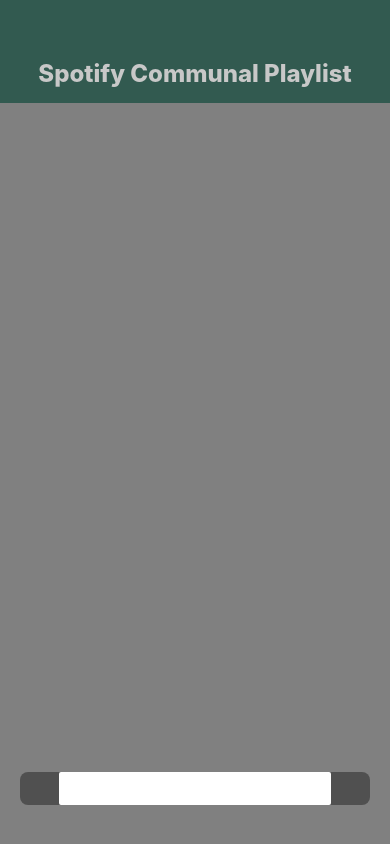
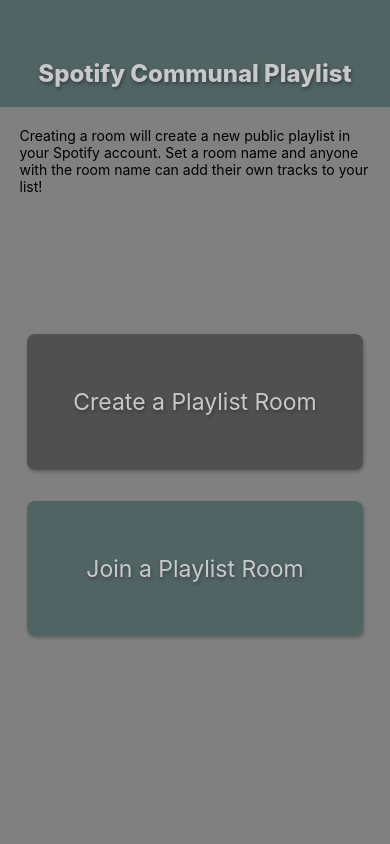
Before and after one commit to brianjhaller/spotifyShare, a React Native app: screen / in a window 390 px wide. Built offline with nearby package versions, Linux system fonts and the light colour scheme; no server answers.

Commit message:
finishing the login component

```diff
--- a/components/headerComponent.tsx
+++ b/components/headerComponent.tsx
@@ -13,8 +13,8 @@
 
 const styles = StyleSheet.create({
   container: {
-    flex: 1,
-    backgroundColor: 'rgb(50, 90, 80)',
+    paddingBottom: '5%',
+    backgroundColor: 'rgb(80, 100, 100)',
     alignItems: 'center',
   },
   text: {
@@ -22,6 +22,12 @@
     color: 'rgb(200, 200, 200)',
     fontSize: 24,
     fontWeight: '800',
+    textShadowColor: 'rgba(0, 0, 0, 0.40)',
+    textShadowOffset: {
+      width: 1,
+      height: 2
+    },
+    textShadowRadius: 3.84,
   }
 });
 
--- a/components/loginComponent.tsx
+++ b/components/loginComponent.tsx
@@ -1,9 +1,13 @@
 import React, { useState } from 'react';
-import { StyleSheet, Text, Button, View, Linking } from 'react-native';
+import { StyleSheet, Text, TouchableOpacity, View, Linking, Modal, TextInput } from 'react-native';
 import spotifyOauth from '../config.js';
 
 const LoginComponent = props => {
   console.log("hit LoginComponent")
+
+  const [createModalVisible, setCreateModalVisible] = useState(false);
+  const [joinModalVisibile, setJoinModalVisible] = useState(false);
+  const [roomName, onChangeRoomName] = useState('');
 
   const startSpotifyOauth = scopes => {
     Linking.addEventListener('url', handleUrl)
@@ -24,20 +28,79 @@
         props.setLogin(true);
       })
     }
-    Linking.openURL(`https://accounts.spotify.com/authorize?response_type=code&client_id=${spotifyOauth.clientId}&scope=playlist-modify-private%20user-modify-playback-state&redirect_uri=${spotifyOauth.redirect}`)
+    Linking.openURL(`https://accounts.spotify.com/authorize?response_type=code&client_id=${spotifyOauth.clientId}&scope=${scopes}&redirect_uri=${spotifyOauth.redirect}`)
     Linking.removeEventListener('url', handleUrl)
   }
 
   return (
     <View style={styles.container}>
-      <View style={styles.buttonContainer}>
-        <Button
-          onPress={() =>  {
-            startSpotifyOauth(scopes)
-          }}
-          title="Click to Login"
-          color='white'
-        />
+      <Modal
+        animationType='fade'
+        transparent={true}
+        visible={createModalVisible}
+        onRequestClose={() => {
+          Alert.alert("Modal has been closed.");
+        }}
+      >
+        <View style={styles.modalContainer}>
+          <View style={{...styles.modalView, backgroundColor: 'rgb(80, 100, 100)',}}>
+            <View style={{flex: 1.5}}>
+              <Text style={styles.buttonText}>Enter a name for your room:</Text>
+            </View>
+            <View style={{flex: 2, width: '100%'}}>
+              <TextInput
+                maxLength={24}
+                style={styles.modalTextInput}
+                onChangeText={text => onChangeRoomName(text)}
+                placeholder={'e.g. Spotify Office Party'}
+                keyboardType={'default'}
+                value={roomName}
+              />
+            </View>
+            <View style={{flex: 4, width: '100%'}}>
+              <TouchableOpacity
+                style={{...styles.modalButton, height: '70%', backgroundColor: 'rgb(50, 90, 110)'}}
+                onPress={() => {
+                  startSpotifyOauth('playlist-modify-private%20user-modify-playback-state');
+                }}
+              >
+                <Text style={{...styles.buttonText, fontWeight: '600', fontSize: 18}}>Create room and log in to Spotify</Text>
+              </TouchableOpacity>
+            </View>
+            <View style={{flex: 1, width: '100%'}}>
+              <TouchableOpacity
+                style={styles.modalButton}
+                onPress={() => {
+                  setCreateModalVisible(!createModalVisible);
+                }}
+              >
+                <Text style={{...styles.buttonText, fontWeight: '300', fontSize: 18}}>Return</Text>
+              </TouchableOpacity>
+            </View>
+          </View>
+        </View>
+      </Modal>
+      <View style={styles.instructionText}>
+        <Text>Creating a room will create a new public playlist in your Spotify account. Set a room name and anyone with the room name can add their own tracks to your list!</Text>
+      </View>
+      <TouchableOpacity
+        onPress={() =>  {
+          setCreateModalVisible(true);
+        }}
+        style={{...styles.button, backgroundColor: 'rgb(80, 80, 80)'}}
+      >
+        <Text style={styles.buttonText}>Create a Playlist Room</Text>
+      </TouchableOpacity>
+      <TouchableOpacity
+        onPress={() =>  {
+          startSpotifyOauth('scopes')
+        }}
+        style={{...styles.button, backgroundColor: 'rgb(80, 100, 100)'}}
+      >
+        <Text style={styles.buttonText}>Join a Playlist Room</Text>
+      </TouchableOpacity>
+
+      <View style={{flex: 6}}>
       </View>
     </View>
   )
@@ -47,14 +110,92 @@
   container: {
     flex: 7,
     paddingBottom: '5%',
-    justifyContent: 'flex-end',
+    justifyContent: 'center',
   },
-  buttonContainer: {
+  instructionText: {
+    width: '90%',
+    alignItems: 'center',
+    margin: '5%',
+    flex: 6,
+  },
+  modalContainer: {
+    justifyContent: 'center',
+    flex: 1
+  },
+  modalButton: {
     backgroundColor: 'rgb(80, 80, 80)',
-    paddingHorizontal: '10%',
+    width: '100%',
     borderRadius: 8,
+    alignItems: 'center',
+    shadowColor: "#000",
+    shadowOffset: {
+      width: 1,
+      height: 2
+    },
+    shadowOpacity: 0.25,
+    shadowRadius: 3.84,
+    justifyContent: 'center',
+  },
+  modalTextInput: {
+    width: '100%',
+    height: '60%',
+    borderRadius: 8,
+    borderColor: 'rgb(80, 80, 80)',
+    backgroundColor: 'rgb(87, 100, 100)',
+    borderWidth: 2,
+    paddingHorizontal: '3%',
+    color: 'rgb(200, 200, 200)',
+    fontSize: 18,
+    textAlign: 'center',
+  },
+  button: {
+    flex: 2,
+    paddingVertical: '10%',
+    borderRadius: 8,
+    marginHorizontal: '7%',
+    marginVertical: '4%',
+    alignItems: 'center',
+    shadowColor: "#000",
+    shadowOffset: {
+      width: 1,
+      height: 2
+    },
+    shadowOpacity: 0.25,
+    shadowRadius: 3.84,
+    justifyContent: 'center',
+  },
+  buttonText: {
+    color: 'rgb(200, 200, 200)',
+    fontSize: 23,
+    fontWeight: '400',
+    textShadowColor: 'rgba(0, 0, 0, 0.30)',
+    textShadowOffset: {
+      width: 1,
+      height: 2
+    },
+    textShadowRadius: 3.84,
+  },
+  modalView: {
+    display: 'flex',
     margin: 20,
-  }
+    height: '55%',
+    borderRadius: 8,
+    padding: 35,
+    alignItems: "center",
+    shadowColor: "#000",
+    shadowOffset: {
+      width: 1,
+      height: 3
+    },
+    shadowOpacity: 0.45,
+    shadowRadius: 3.84,
+    elevation: 5
+  },
+  modalButtonText: {
+    color: 'rgb(200, 200, 200)',
+    fontSize: 18,
+    fontWeight: '300',
+  },
 });
 
 
```
